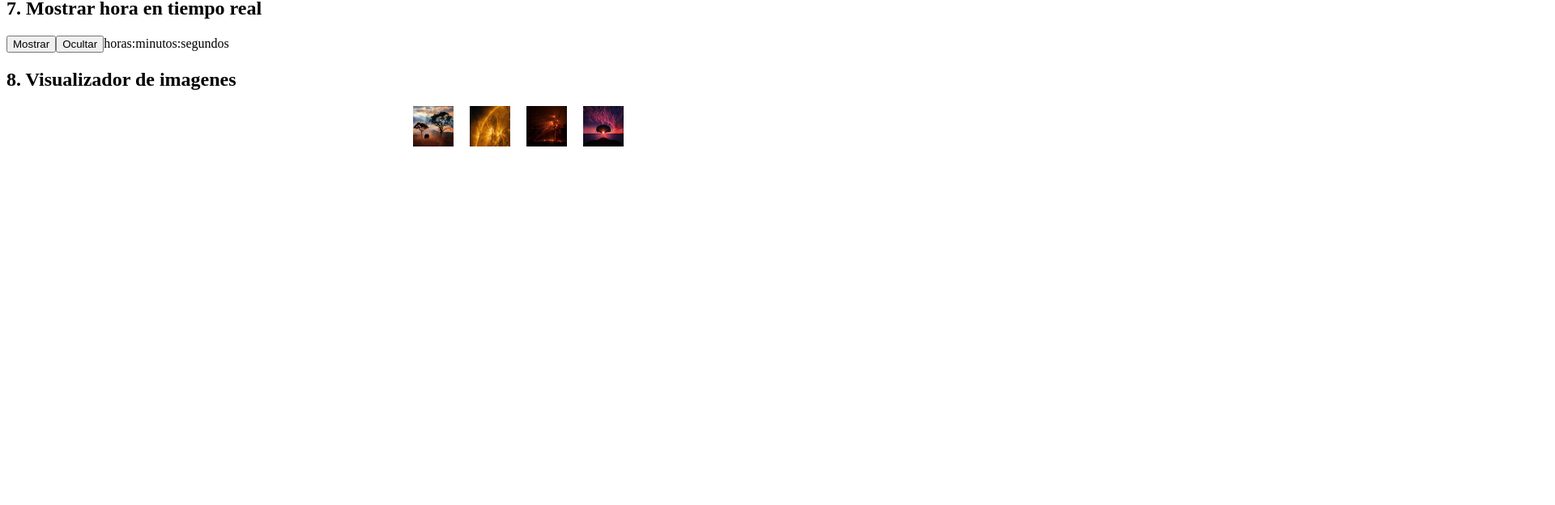
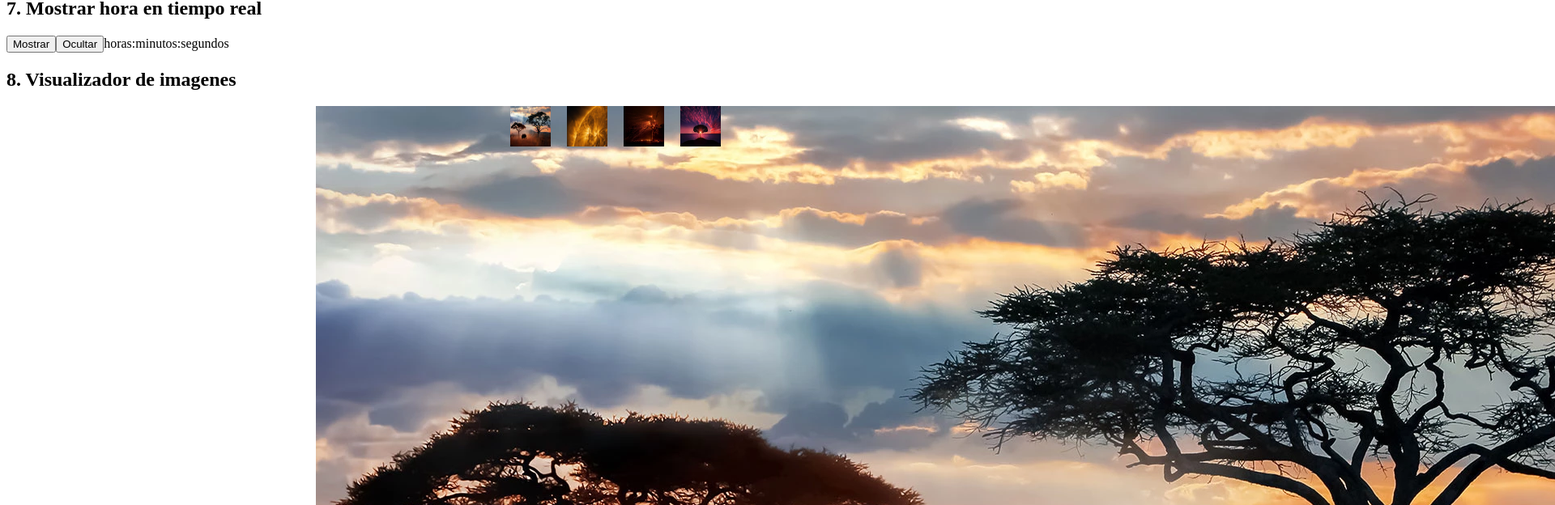
Before and after one commit to matiasmoscone1/practica-ejercicios-logica-programacion-react, a React (Vite) app: page / in a window 1280 px wide. Shown: the part 852-1476 px from the top of the page at 81% size, 1920 px wide, since content can reach past the window. Before the commit the page ends 1041 px from the top, so only its background shows below. Built offline with nearby package versions, Linux system fonts and the light colour scheme.

Commit message:
Resolviendo ej 8

```diff
--- a/src/ejercicios/VisualizarImagen.jsx
+++ b/src/ejercicios/VisualizarImagen.jsx
@@ -10,12 +10,23 @@ import { useState } from "react";
 
 const VisualizarImagen = () => {
 
+    const ImagenMaximizada = (url) => {
+
+        return(<div className="imagen-maximizada-ej-8">
+            <img src="src\imagenes\img1.jpg" />
+        </div>)
+    }
+
+
+
 
 
     return(<>
         <div>
             <h2>8. Visualizador de imagenes</h2>
             <div className="imagen-container-ej-8">
+                <ImagenMaximizada />
+                <br/>
                 <img className="img-ej-8" src="src\imagenes\img1.jpg"/>
                 <img className="img-ej-8" src="src\imagenes\img2.jpg"/>
                 <img className="img-ej-8" src="src\imagenes\img3.jpg"/>
--- a/src/index.css
+++ b/src/index.css
@@ -12,3 +12,12 @@
     width: 50px;
     height: 50px;
 }
+
+.img-ej-8:hover{
+    cursor: pointer;
+}
+
+.imagen-maximizada-ej-8{
+    width: 200px;
+    height: 200px;
+}
```
